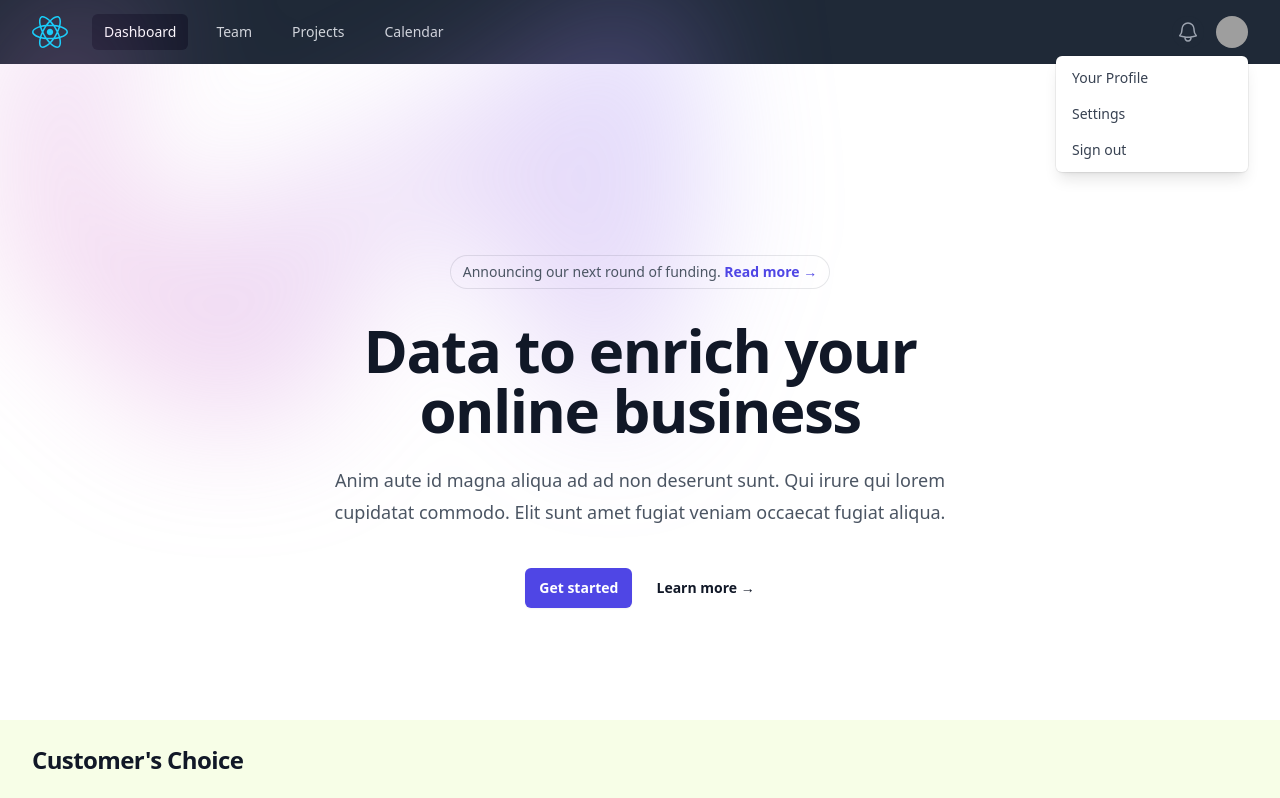
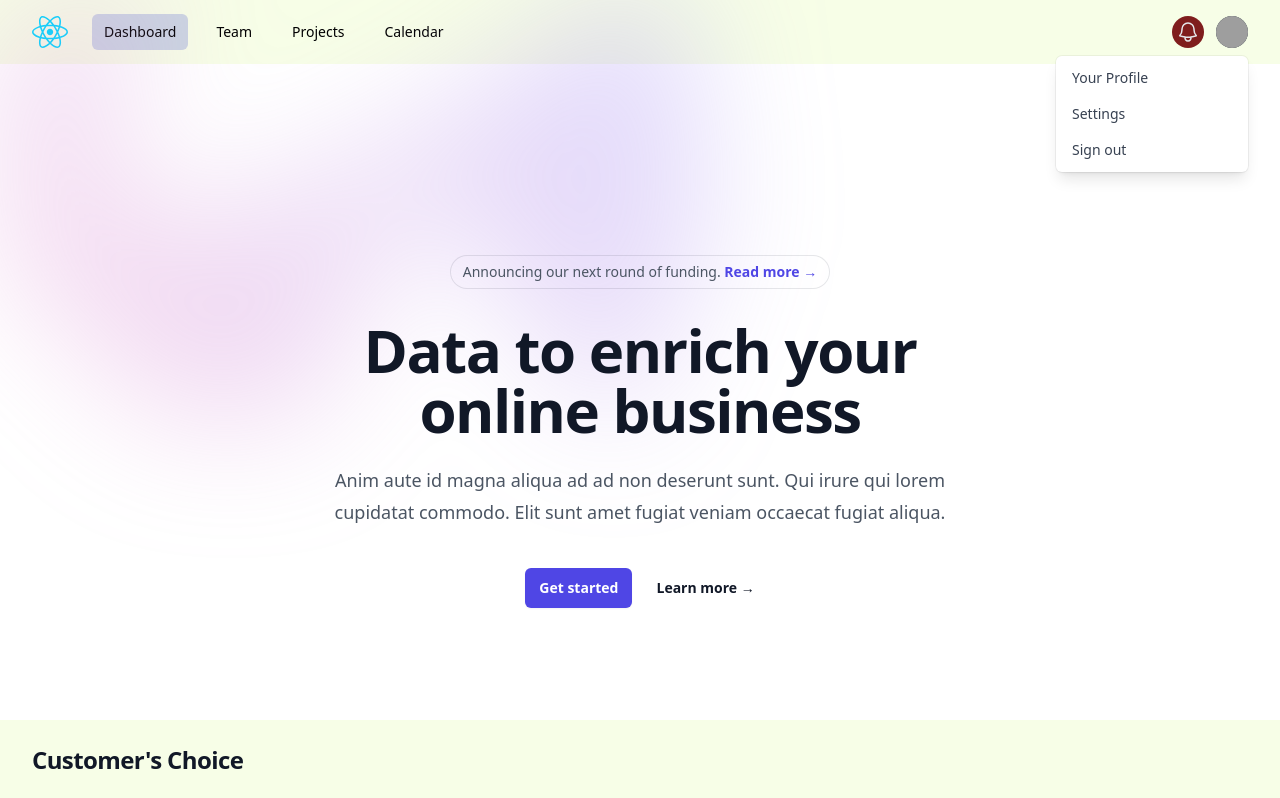
Before and after one commit to pradip57/MERN-2.0-React-tailwind-Typescript, a React (Vite) app: page / in a window 1280 px wide. Shown: the top 798 px of the page. Built offline with nearby package versions, Linux system fonts and the light colour scheme; grey boxes are pictures that could not be loaded.

Commit message:
learning about state and hook

```diff
--- a/src/pages/landing/landing.page1.tsx
+++ b/src/pages/landing/landing.page1.tsx
@@ -1,11 +1,31 @@
-import React, { ReactNode } from "react";
+import React, { ReactNode, useEffect, useState } from "react";
 import "./landing.page.css";
 import img1 from "../../assets/react.svg";
 
 const LandingPage1 = (): ReactNode => {
+  let [products, setProducts] = useState([]);
+  let [loading, setLoading] = useState();
+
+  // setProducts([{}]);
+  useEffect(() => {
+    console.log("I am always called");
+  });
+
+  useEffect(() => {
+    console.log("I am only called when componenet is loaded");
+    setTimeout(() => {
+      // setProducts(true);
+      setLoading(true)
+    }, 3000);
+  }, []);
+
+  useEffect(() => {
+    console.log("I am only called when products state  is changed");
+  }, [products]);
+
   return (
     <React.Fragment>
-      <nav className="bg-gray-800">
+      <nav className="bg-lime-50">
         <div className="mx-auto max-w-7xl px-2 sm:px-6 lg:px-8">
           <div className="relative flex h-16 items-center justify-between">
             <div className="absolute inset-y-0 left-0 flex items-center sm:hidden">
@@ -22,13 +42,13 @@ const LandingPage1 = (): ReactNode => {
                   className="block h-6 w-6"
                   fill="none"
                   viewBox="0 0 24 24"
-                  stroke-width="1.5"
+                  strokeWidth="1.5"
                   stroke="currentColor"
                   aria-hidden="true"
                 >
                   <path
-                    stroke-linecap="round"
-                    stroke-linejoin="round"
+                    strokeLinecap="round"
+                    strokeLinejoin="round"
                     d="M3.75 6.75h16.5M3.75 12h16.5m-16.5 5.25h16.5"
                   />
                 </svg>
@@ -37,13 +57,13 @@ const LandingPage1 = (): ReactNode => {
                   className="hidden h-6 w-6"
                   fill="none"
                   viewBox="0 0 24 24"
-                  stroke-width="1.5"
+                  strokeWidth="1.5"
                   stroke="currentColor"
                   aria-hidden="true"
                 >
                   <path
-                    stroke-linecap="round"
-                    stroke-linejoin="round"
+                    strokeLinecap="round"
+                    strokeLinejoin="round"
                     d="M6 18L18 6M6 6l12 12"
                   />
                 </svg>
@@ -57,26 +77,26 @@ const LandingPage1 = (): ReactNode => {
                 <div className="flex space-x-4">
                   <a
                     href="#"
-                    className="rounded-md bg-gray-900 px-3 py-2 text-sm font-medium text-white"
+                    className="rounded-md bg-slate-300 px-3 py-2 text-sm font-medium text-black"
                     aria-current="page"
                   >
                     Dashboard
                   </a>
                   <a
                     href="#"
-                    className="rounded-md px-3 py-2 text-sm font-medium text-gray-300 hover:bg-gray-700 hover:text-white"
+                    className="rounded-md px-3 py-2 text-sm font-medium text-black hover:bg-gray-700 hover:text-white"
                   >
                     Team
                   </a>
                   <a
                     href="#"
-                    className="rounded-md px-3 py-2 text-sm font-medium text-gray-300 hover:bg-gray-700 hover:text-white"
+                    className="rounded-md px-3 py-2 text-sm font-medium text-black hover:bg-gray-700 hover:text-white"
                   >
                     Projects
                   </a>
                   <a
                     href="#"
-                    className="rounded-md px-3 py-2 text-sm font-medium text-gray-300 hover:bg-gray-700 hover:text-white"
+                    className="rounded-md px-3 py-2 text-sm font-medium text-black hover:bg-gray-700 hover:text-white"
                   >
                     Calendar
                   </a>
@@ -86,7 +106,7 @@ const LandingPage1 = (): ReactNode => {
             <div className="absolute inset-y-0 right-0 flex items-center pr-2 sm:static sm:inset-auto sm:ml-6 sm:pr-0">
               <button
                 type="button"
-                className="relative rounded-full bg-gray-800 p-1 text-gray-400 hover:text-white focus:outline-none focus:ring-2 focus:ring-white focus:ring-offset-2 focus:ring-offset-gray-800"
+                className="relative rounded-full bg-red-900 p-1 text-gray-200 hover:text-white focus:outline-none focus:ring-2 focus:ring-white focus:ring-offset-2 focus:ring-offset-gray-800"
               >
                 <span className="absolute -inset-1.5"></span>
                 <span className="sr-only">View notifications</span>
@@ -94,13 +114,13 @@ const LandingPage1 = (): ReactNode => {
                   className="h-6 w-6"
                   fill="none"
                   viewBox="0 0 24 24"
-                  stroke-width="1.5"
+                  strokeWidth="1.5"
                   stroke="currentColor"
                   aria-hidden="true"
                 >
                   <path
-                    stroke-linecap="round"
-                    stroke-linejoin="round"
+                    strokeLinecap="round"
+                    strokeLinejoin="round"
                     d="M14.857 17.082a23.848 23.848 0 005.454-1.31A8.967 8.967 0 0118 9.75v-.7V9A6 6 0 006 9v.75a8.967 8.967 0 01-2.312 6.022c1.733.64 3.56 1.085 5.455 1.31m5.714 0a24.255 24.255 0 01-5.714 0m5.714 0a3 3 0 11-5.714 0"
                   />
                 </svg>
```
